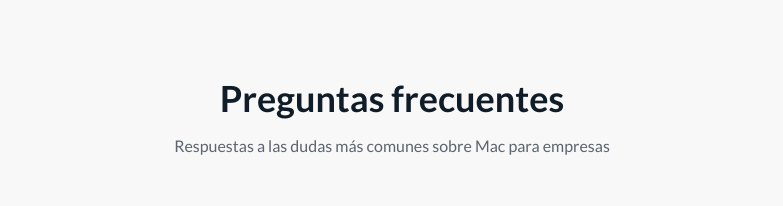
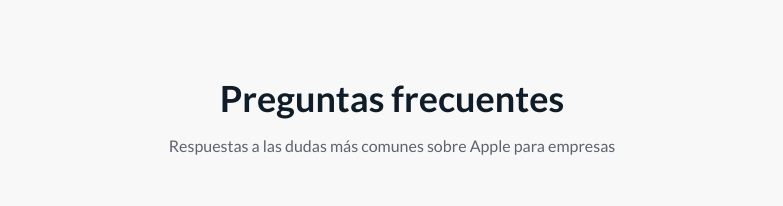
Before and after one commit to medialab02/macp, a Next.js app: page /mac-para-empresas in a window 1280 px wide. Shown: the part 5320-5526 px from the top of the page, without its empty margins (248-1031 px from the left). Built offline with nearby package versions, Linux system fonts and the light colour scheme.

Commit message:
feat: update FAQ section description to mention Apple instead of Mac

```diff
--- a/components/mac-landing/faq-section.tsx
+++ b/components/mac-landing/faq-section.tsx
@@ -24,7 +24,7 @@ export function FAQSection() {
             Preguntas frecuentes
           </h2>
           <p className="text-muted-foreground">
-            Respuestas a las dudas más comunes sobre Mac para empresas
+            Respuestas a las dudas más comunes sobre Apple para empresas
           </p>
         </div>
 
```
